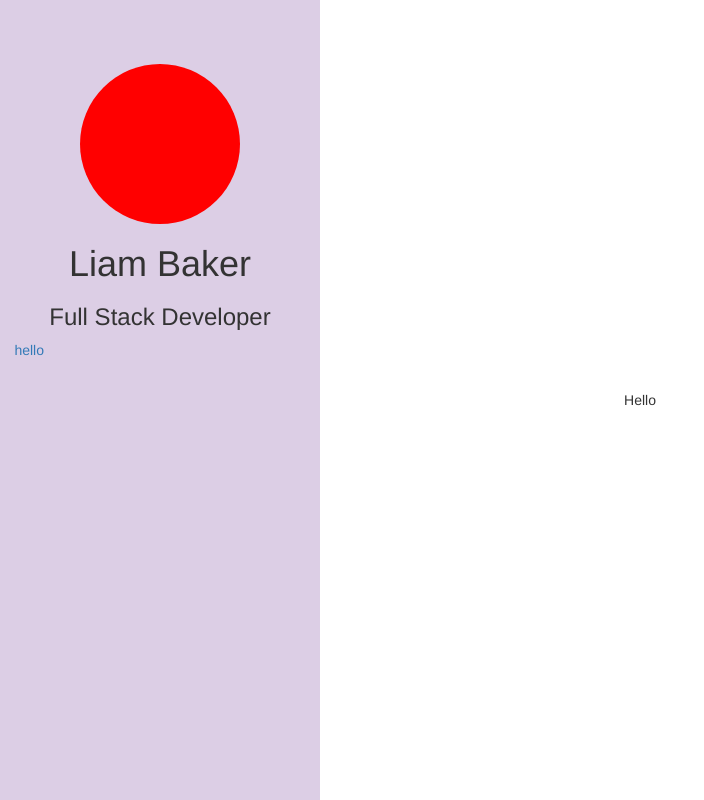
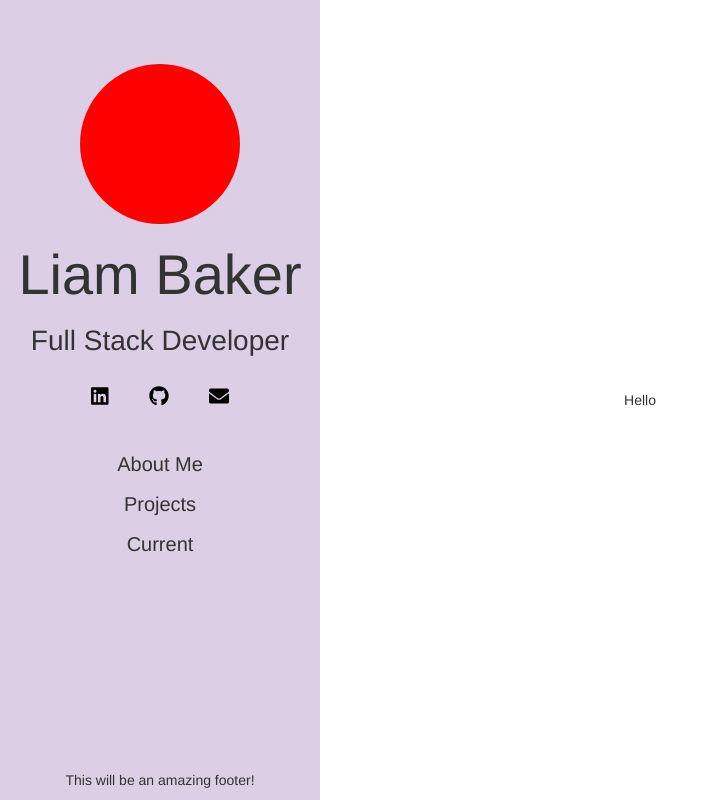
Before and after one commit to JupitersLB/portfolio, a React app: page / in a window 1280 px wide. Shown: the whole page, without its empty margins (0-704 px from the left). Built offline with nearby package versions, Linux system fonts and the light colour scheme.

Commit message:
placeholder navbar set up

```diff
--- a/assets/stylesheets/_navbar.scss
+++ b/assets/stylesheets/_navbar.scss
@@ -3,15 +3,44 @@
   // display: flex;
   // flex-direction: column;
   // justify-content: center;
-  left: 0px;
-  top: 0px;
+  left: 0%;
+  top: 0%;
   height: 100%;
   width: 25%;
   background-color: rgb(220,206,229);
   .my-name {
     text-align: center;
+    h1 {
+      font-size: 56px;
+    }
   }
   .my-title {
     text-align: center;
+    h3 {
+      font-size: 28px;
+    }
+  }
+  .icons {
+    padding-top: 16px;
+    display: flex;
+    justify-content: center;
+    font-size: 20px;
+    a {
+      color: black;
+      padding: 0px 20px;
+    }
+  }
+  .profile-links {
+    padding-top: 24px;
+    h5 {
+      padding-top: 8px;
+      font-size: 20px;
+    }
+  }
+  .my-footer {
+    position: absolute;
+    width: 100%;
+    text-align: center;
+    bottom: 0%;
   }
 }
--- a/package.json
+++ b/package.json
@@ -28,8 +28,10 @@
   },
   "dependencies": {
     "@fortawesome/fontawesome-svg-core": "^1.2.30",
+    "@fortawesome/free-brands-svg-icons": "^5.14.0",
     "@fortawesome/free-solid-svg-icons": "^5.14.0",
     "@fortawesome/react-fontawesome": "^0.1.11",
+    "@fortawesome/react-native-fontawesome": "^0.2.5",
     "react": "16.2",
     "react-dom": "16.2"
   },
--- a/src/components/navBar.jsx
+++ b/src/components/navBar.jsx
@@ -1,4 +1,8 @@
 import React, { Component } from 'react';
+import { FontAwesomeIcon } from '@fortawesome/react-fontawesome';
+import { faEnvelope } from '@fortawesome/free-solid-svg-icons';
+import { faGithub, faLinkedin } from '@fortawesome/free-brands-svg-icons';
+
 
 export default class NavBar extends Component {
   render() {
@@ -12,9 +16,17 @@ export default class NavBar extends Component {
           <h3>Full Stack Developer</h3>
         </div>
         <div className="icons">
-          <a href="#"></a>
-          <a href="#"></a>
-          <a href="#"><i className="fas fa-envelope"></i> hello</a>
+          <a href="https://www.linkedin.com/in/jupiters-liam-baker/" target="blank"><FontAwesomeIcon icon={faLinkedin} /></a>
+          <a href="https://github.com/JupitersLB" target="blank"><FontAwesomeIcon icon={faGithub} /></a>
+          <a href="#"><FontAwesomeIcon icon={faEnvelope} /></a>
+        </div>
+        <div className="profile-links text-center">
+          <h5>About Me</h5>
+          <h5>Projects</h5>
+          <h5>Current</h5>
+        </div>
+        <div className="my-footer">
+          <p>This will be an amazing footer!</p>
         </div>
       </div>
     );
```
Also changed, not shown: 1 other file (tests, documents, lock files or other folders).
